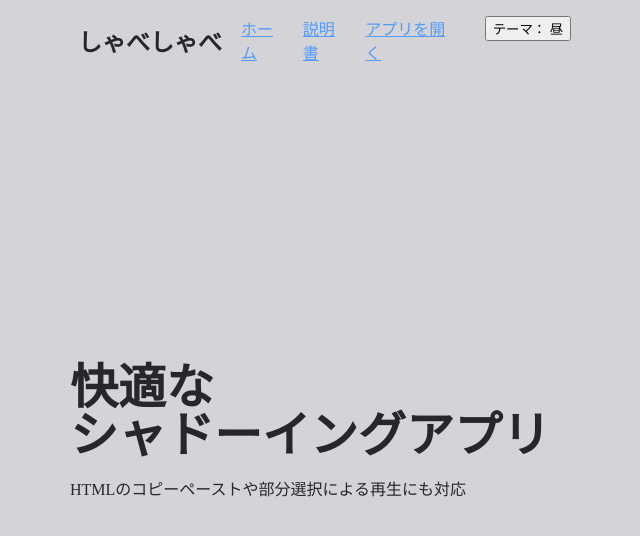
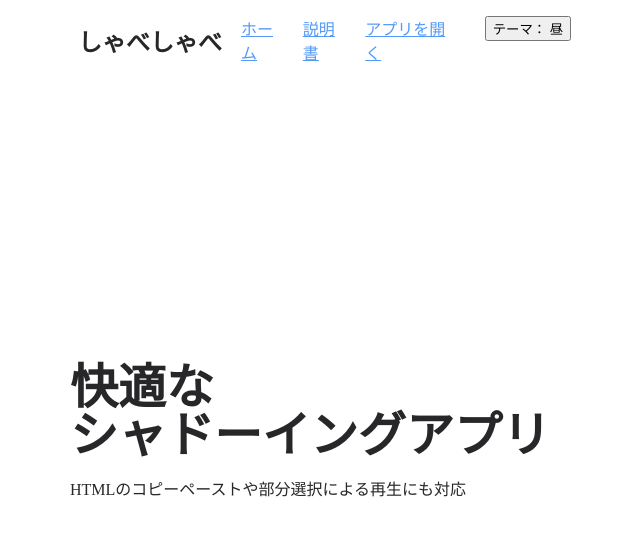
Before and after one commit to tasuren/shabe2x, a SvelteKit app: page / in a window 1280 px wide. Shown: the top 536 px of the page, without its empty margins (310-950 px from the left). Built offline with nearby package versions, Linux system fonts and the light colour scheme.

Commit message:
ライトモードの背景色を白に変更

```diff
--- a/tailwind.config.js
+++ b/tailwind.config.js
@@ -7,8 +7,8 @@ export default {
 	theme: {
 		colors: {
 			"gray-dark": "#27272a",
-			"gray-light": "#d4d4d8",
-			"link": "#539af8",
+			"gray-light": "#ffffff",
+			link: "#539af8",
 			"link-visited": "#9268de"
 		},
 		fontFamily: {
@@ -21,7 +21,7 @@ export default {
 					css: {
 						"--tw-prose-headings": theme("colors.zinc[800]"),
 						"--tw-prose-invert-headings": theme("colors.zinc[300]"),
-						"--tw-prose-links": theme('colors.link'),
+						"--tw-prose-links": theme("colors.link"),
 						"--tw-prose-invert-links": theme("colors.link")
 					}
 				}
```
Also changed, not shown: package.json (+18 -18 lines), 1 other file (tests, documents, lock files or other folders).
